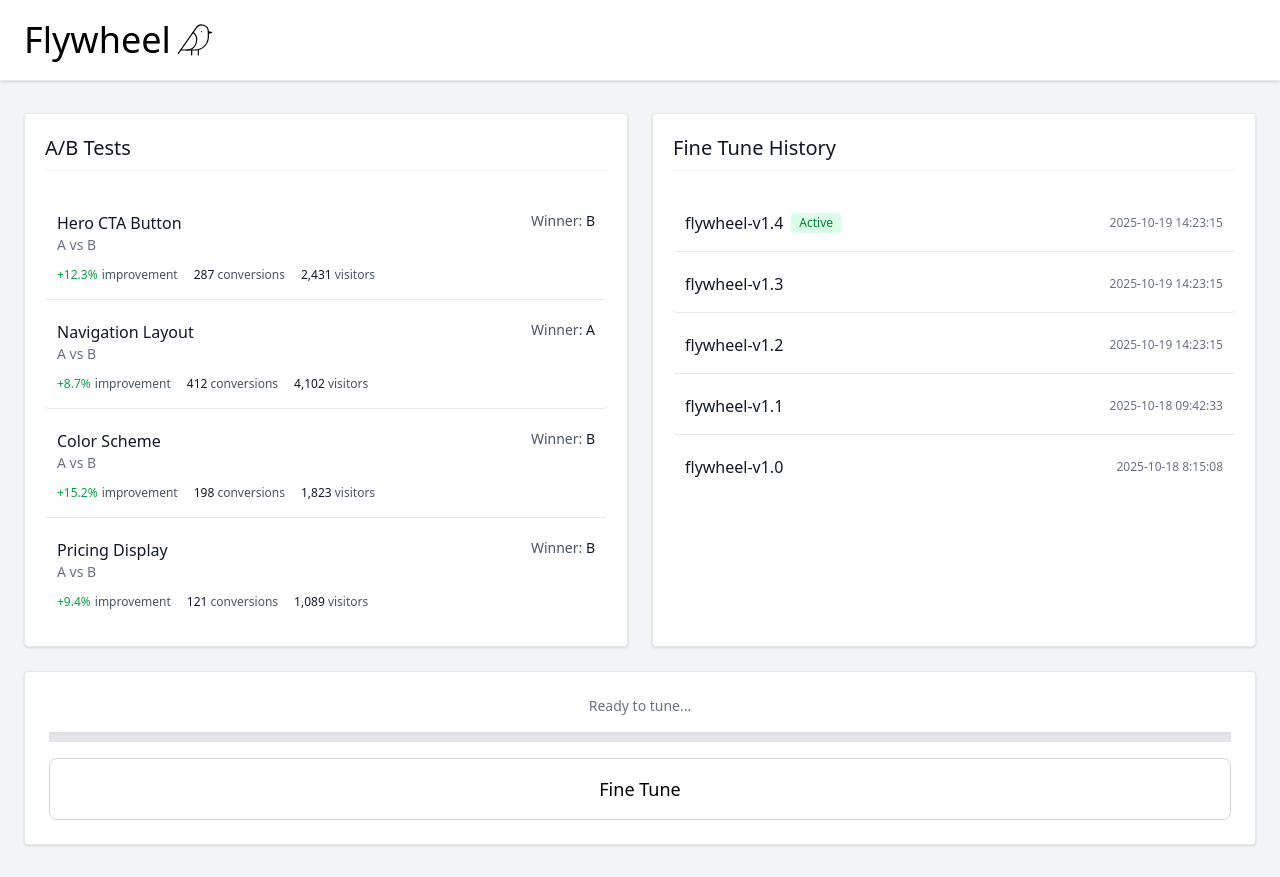
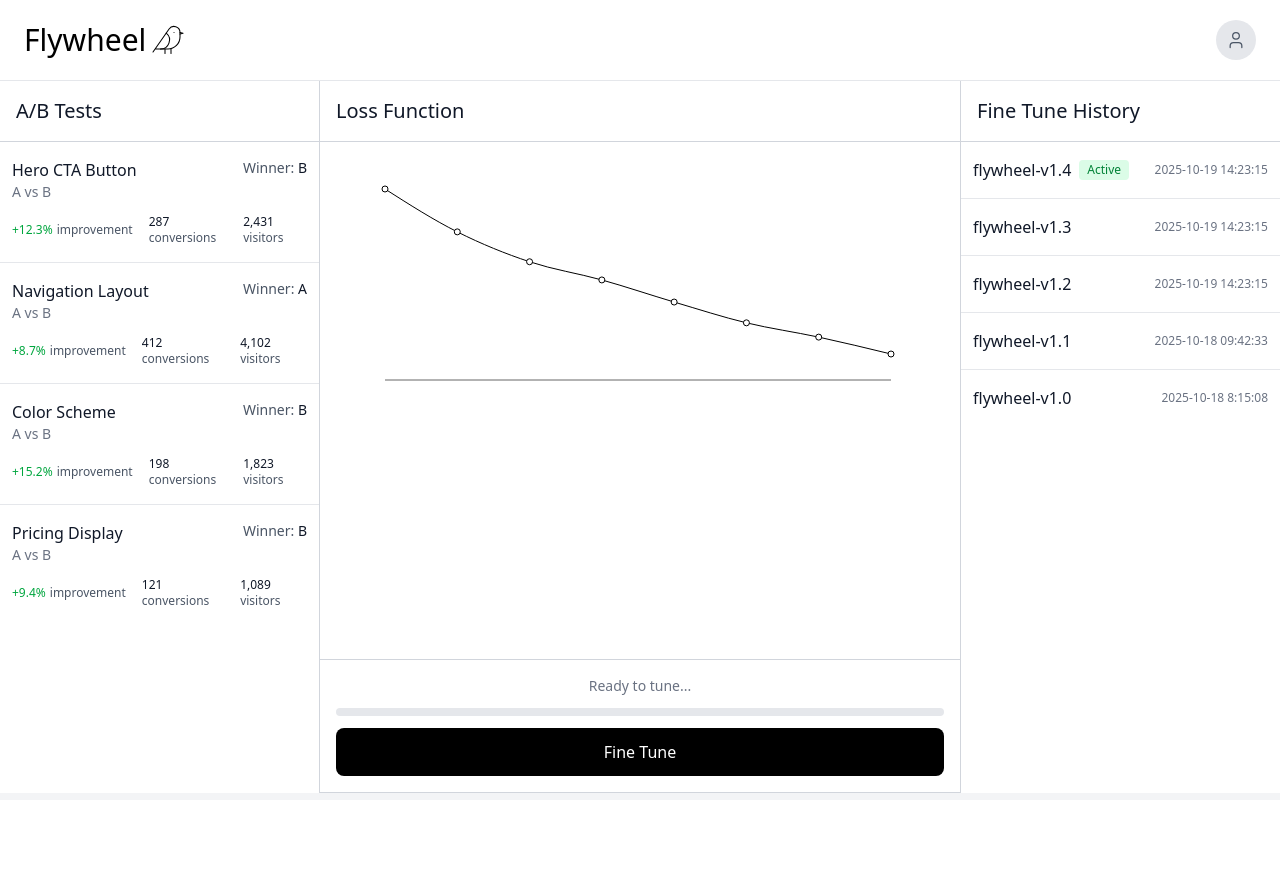
Before and after one commit to BOSSrobot/DubHacks2025, a Next.js app in the folder ui/: page / in a window 1280 px wide. After the commit the page ends 800 px from the top, so only its background shows below. Built offline with nearby package versions, Linux system fonts and the light colour scheme.

Commit message:
things look pretty good

```diff
--- a/ui/package.json
+++ b/ui/package.json
@@ -15,7 +15,8 @@
     "lucide-react": "^0.546.0",
     "next": "15.5.6",
     "react": "19.1.0",
-    "react-dom": "19.1.0"
+    "react-dom": "19.1.0",
+    "recharts": "^3.3.0"
   },
   "devDependencies": {
     "@eslint/eslintrc": "^3",
--- a/ui/src/app/page.tsx
+++ b/ui/src/app/page.tsx
@@ -1,7 +1,8 @@
 'use client'
 
 import React, { useState } from 'react'
-import { Bird } from 'lucide-react'
+import { Bird, User } from 'lucide-react'
+import { Line, LineChart, XAxis, YAxis, ResponsiveContainer, Tooltip } from "recharts"
 
 const abTests = [
   { id: 1, name: 'Hero CTA Button', variant: 'A vs B', winner: 'B', improvement: '+12.3%', conversions: 287, visitors: 2431 },
@@ -18,6 +19,18 @@ const fineTunes = [
   { id: 4, modelName: 'flywheel-v1.0', timestamp: '2025-10-18 8:15:08', status: 'archived' },
 ]
 
+// Sample loss data for the loss function graph
+const lossData = [
+  { epoch: 1, loss: 2.45 },
+  { epoch: 2, loss: 2.12 },
+  { epoch: 3, loss: 1.89 },
+  { epoch: 4, loss: 1.75 },
+  { epoch: 5, loss: 1.58 },
+  { epoch: 6, loss: 1.42 },
+  { epoch: 7, loss: 1.31 },
+  { epoch: 8, loss: 1.18 },
+]
+
 const TestItem = ({ name, variant, winner, improvement, conversions, visitors }: {
   name: string;
   variant: string;
@@ -26,7 +39,7 @@ const TestItem = ({ name, variant, winner, improvement, conversions, visitors }:
   conversions: number;
   visitors: number;
 }) => (
-  <div className="py-4 px-3 flex flex-col gap-3 border-b border-gray-200 last:border-0 hover:bg-gray-50 transition-colors rounded">
+  <div className="py-4 px-3 flex flex-col gap-3 border-b border-gray-200 last:border-0">
     <div className="flex justify-between items-start">
       <div className="flex-1">
         <p className="font-light text-gray-900">{name}</p>
@@ -56,7 +69,7 @@ const FineTuneItem = ({ modelName, timestamp, status }: {
   timestamp: string;
   status: string;
 }) => (
-  <div className="py-4 px-3 flex justify-between items-center border-b border-gray-200 last:border-0 hover:bg-gray-50 transition-colors rounded">
+  <div className="py-4 px-3 flex justify-between items-center border-b border-gray-200 last:border-0">
     <div className="flex items-center gap-2">
       <p className="font-light text-gray-900">{modelName}</p>
       {status === 'active' && (
@@ -96,22 +109,26 @@ const page = () => {
   }
 
   return (
-    <div className="bg-gray-100">
+    <div className="bg-gray-100 min-h-screen">
       {/* Header */}
       <header className="bg-white border-b border-gray-200 shadow-sm">
-        <div className="mx-auto px-6 py-5 flex items-center gap-1">
-          <span className="text-4xl font-light">Flywheel</span>
-          <Bird strokeWidth={.7} className="w-10 h-10" />
+        <div className="mx-auto px-6 py-5 flex items-center justify-between">
+          <div className="flex items-center gap-1">
+            <span className="text-3xl font-light">Flywheel</span>
+            <Bird strokeWidth={.7} className="w-9 h-9" />
+          </div>
+          <div className="w-10 h-10 rounded-full bg-gray-200 flex items-center justify-center hover:bg-gray-300 transition-colors cursor-pointer">
+            <User strokeWidth={1.5} className="w-5 h-5 text-gray-600" />
+          </div>
         </div>
       </header>
 
       {/* Main Content */}
-      <div className="mx-auto px-6 py-8">
-        <div className="grid grid-cols-1 md:grid-cols-2 gap-6">
-          {/* A/B Tests Section */}
-          <div className="bg-white border border-gray-200 rounded-sm shadow-sm p-5 hover:shadow-md transition-shadow">
-            <h2 className="text-xl font-light mb-6 text-gray-900 pb-2 border-b border-gray-100">A/B Tests</h2>
-            <div className="space-y-1">
+      <div className="flex h-[calc(100vh-88px)]">
+        {/* Left Sidebar - A/B Tests */}
+        <div className="w-80 flex-shrink-0 bg-white border-r border-gray-300 overflow-y-auto">
+          <h2 className="text-xl font-light text-gray-900 p-4 border-b border-gray-300">A/B Tests</h2>
+          <div>
             {abTests.map((test) => (
               <TestItem
                 key={test.id}
@@ -126,10 +143,78 @@ const page = () => {
           </div>
         </div>
 
-          {/* Fine Tune History Section */}
-          <div className="bg-white border border-gray-200 rounded-sm shadow-sm p-5 hover:shadow-md transition-shadow">
-            <h2 className="text-xl font-light mb-6 text-gray-900 pb-2 border-b border-gray-100">Fine Tune History</h2>
-            <div className="space-y-1">
+        {/* Center Panel - Graph and Fine Tune */}
+        <div className="flex-1 flex flex-col bg-white">
+          {/* Loss Function Chart */}
+          <div className="flex-1 border-b border-gray-300">
+            <h2 className="text-xl font-light text-gray-900 p-4 border-b border-gray-300">Loss Function</h2>
+            <div className="w-full h-1/2 py-4 pr-16">
+              <ResponsiveContainer width="100%" height="100%">
+                <LineChart data={lossData}>
+                  <XAxis dataKey="epoch" tick={false} />
+                  <YAxis domain={['dataMin - 0.2', 'dataMax + 0.2']} tick={false} axisLine={false} />
+                  <Line type="monotone" dataKey="loss" stroke="#000000" strokeWidth={1} />
+                  <Tooltip content={({ payload }) => {
+                    if (payload && payload.length > 0) {
+                      return (
+                        <div className="bg-white border border-gray-300 p-2 rounded shadow">
+                          <p className="text-gray-900 text-sm">
+                            <span className="font-medium">Epoch:</span> {payload[0].payload.epoch}<br />
+                            <span className="font-medium">Loss:</span> {payload[0].value}
+                          </p>
+                        </div>
+                      );
+                    }
+                    return null;
+                  }} />
+                </LineChart>
+              </ResponsiveContainer>
+            </div>
+          </div>
+
+          {/* Fine Tune Control */}
+          <div className="p-4 border-b border-gray-300">
+            <div className="space-y-3">
+              <p className="text-sm font-light text-center h-5">
+                {isTraining && (
+                  <span className="text-gray-600">
+                    Tuning model: {progress}%
+                  </span>
+                )}
+                {showSuccess && (
+                  <span className="text-green-600 font-light">
+                    flywheel-v1.5 is ready to use!
+                  </span>
+                )}
+                {!isTraining && !showSuccess && (
+                  <span className="text-gray-500">
+                    Ready to tune...
+                  </span>
+                )}
+              </p>
+
+              {/* Progress Bar */}
+              <div className="w-full bg-gray-200 h-2 overflow-hidden rounded-lg">
+                <div
+                  className="bg-gray-700 h-2 transition-all duration-200 ease-out rounded-lg"
+                  style={{ width: `${progress}%` }}
+                />
+              </div>
+              <button
+                onClick={handleFineTune}
+                disabled={isTraining}
+                className="w-full bg-black text-white py-3 font-light  rounded-lg hover:bg-gray-800 transition-colors disabled:opacity-50 disabled:cursor-not-allowed"
+              >
+                {isTraining ? 'Tuning...' : 'Fine Tune'}
+              </button>
+            </div>
+          </div>
+        </div>
+
+        {/* Right Sidebar - Fine Tune History */}
+        <div className="w-80 flex-shrink-0 bg-white border-l border-gray-300 overflow-y-auto">
+          <h2 className="text-xl font-light text-gray-900 p-4 border-b border-gray-300">Fine Tune History</h2>
+          <div>
             {fineTunes.map((tune) => (
               <FineTuneItem
                 key={tune.id}
@@ -141,45 +226,6 @@ const page = () => {
           </div>
         </div>
       </div>
-
-        {/* Fine Tune Card */}
-        <div className="mt-6 bg-white border border-gray-200 rounded-sm shadow-sm p-6 hover:shadow-md transition-shadow">
-          <div className="space-y-4">
-            <p className="text-sm font-light text-center h-5">
-              {isTraining && (
-                <span className="text-gray-600">
-                  Tuning model: {progress}%
-                </span>
-              )}
-              {showSuccess && (
-                <span className="text-green-600 font-light">
-                  flywheel-v1.3 is ready to use!
-                </span>
-              )}
-              {!isTraining && !showSuccess && (
-                <span className="text-gray-500">
-                  Ready to tune...
-                </span>
-              )}
-            </p>
-
-            {/* Progress Bar */}
-            <div className="w-full bg-gray-200  h-2.5 overflow-hidden shadow-inner">
-              <div
-                className="bg-gray-700 h-2.5  transition-all duration-200 ease-out"
-                style={{ width: `${progress}%` }}
-              />
-            </div>
-            <button
-              onClick={handleFineTune}
-              disabled={isTraining}
-              className="w-full bg-white text-black border border-gray-300 py-4 rounded-lg font-light text-lg hover:bg-gray-50 transition-all disabled:opacity-80 disabled:cursor-not-allowed"
-            >
-              {isTraining ? 'Tuning...' : 'Fine Tune'}
-            </button>
-          </div>
-        </div>
-      </div>
     </div>
   )
 }
```
Also changed, not shown: 1 other file (tests, documents, lock files or other folders). Lines whose indentation alone changed are shown as unchanged.
